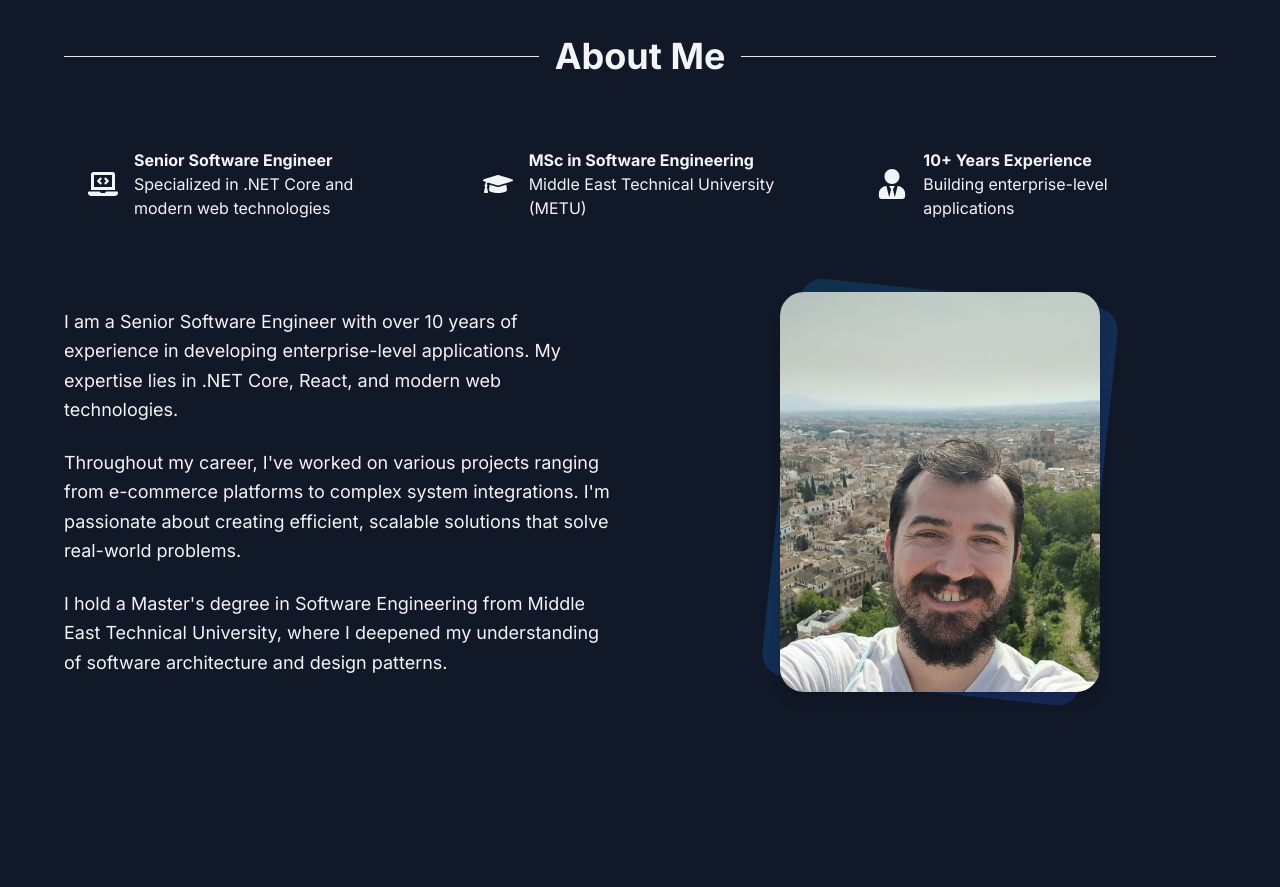
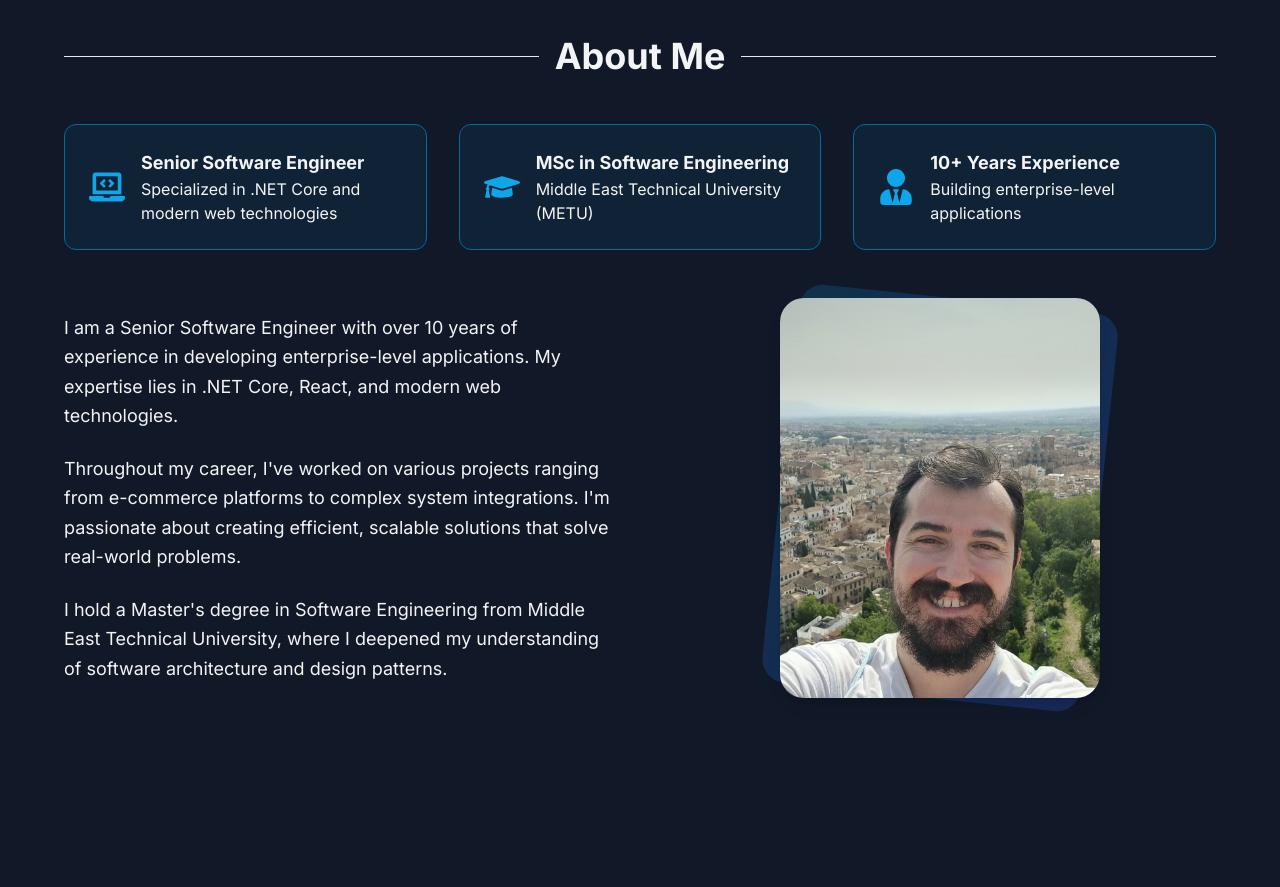
Before and after one commit to bekair/MyPortfolioApp, a Next.js app: page / in a window 1280 px wide. Shown: the part 860-1747 px from the top of the page. Built offline with nearby package versions, Linux system fonts and the light colour scheme.

Commit message:
Adds ecosystem.config.js for azure deployment. Improves the highlights section in About.tsx.

```diff
--- a/src/components/sections/About.tsx
+++ b/src/components/sections/About.tsx
@@ -10,17 +10,26 @@ const About: React.FC = () => {
     {
       icon: FaLaptopCode,
       title: "Senior Software Engineer",
-      description: "Specialized in .NET Core and modern web technologies"
+      description: "Specialized in .NET Core and modern web technologies",
+      color: "text-primary-500",
+      bgColor: theme === 'dark' ? "bg-primary-900/20" : "bg-primary-50",
+      borderColor: theme === 'dark' ? "border-primary-700" : "border-primary-200"
     },
     {
       icon: FaGraduationCap,
       title: "MSc in Software Engineering",
-      description: "Middle East Technical University (METU)"
+      description: "Middle East Technical University (METU)",
+      color: "text-primary-500",
+      bgColor: theme === 'dark' ? "bg-primary-900/20" : "bg-primary-50",
+      borderColor: theme === 'dark' ? "border-primary-700" : "border-primary-200"
     },
     {
       icon: FaUserTie,
       title: "10+ Years Experience",
-      description: "Building enterprise-level applications"
+      description: "Building enterprise-level applications",
+      color: "text-primary-500",
+      bgColor: theme === 'dark' ? "bg-primary-900/20" : "bg-primary-50",
+      borderColor: theme === 'dark' ? "border-primary-700" : "border-primary-200"
     }
   ];
 
@@ -37,14 +46,25 @@ const About: React.FC = () => {
               whileInView={{ opacity: 1, y: 0 }}
               viewport={{ once: true }}
               transition={{ duration: 0.5, delay: index * 0.2 }}
-              className="bg-theme-secondary p-6 rounded-xl hover:shadow-xl transition-all duration-300"
+              className={`
+                ${item.bgColor}
+                ${item.borderColor}
+                border
+                p-6
+                rounded-xl
+                hover:shadow-xl
+                transition-all
+                duration-300
+                transform
+                hover:-translate-y-1
+              `}
             >
               <div className="flex items-center gap-4">
-                <div className="text-3xl text-theme-accent">
+                <div className={`text-4xl ${item.color}`}>
                   <item.icon />
                 </div>
                 <div>
-                  <h3 className="font-bold text-theme">{item.title}</h3>
+                  <h3 className="font-bold text-lg">{item.title}</h3>
                   <p className="text-theme-secondary">{item.description}</p>
                 </div>
               </div>
```
Also changed, not shown: ecosystem.config.js (added, +11 -0 lines).
